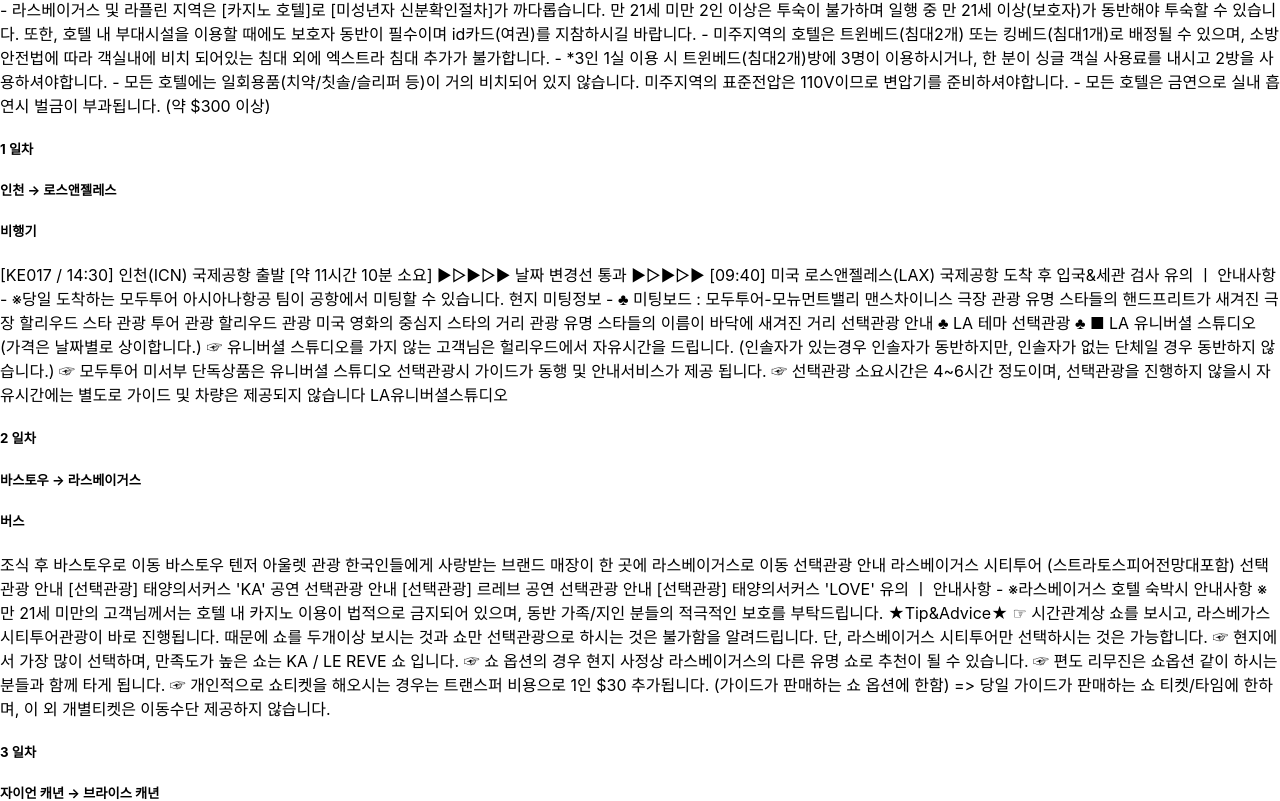
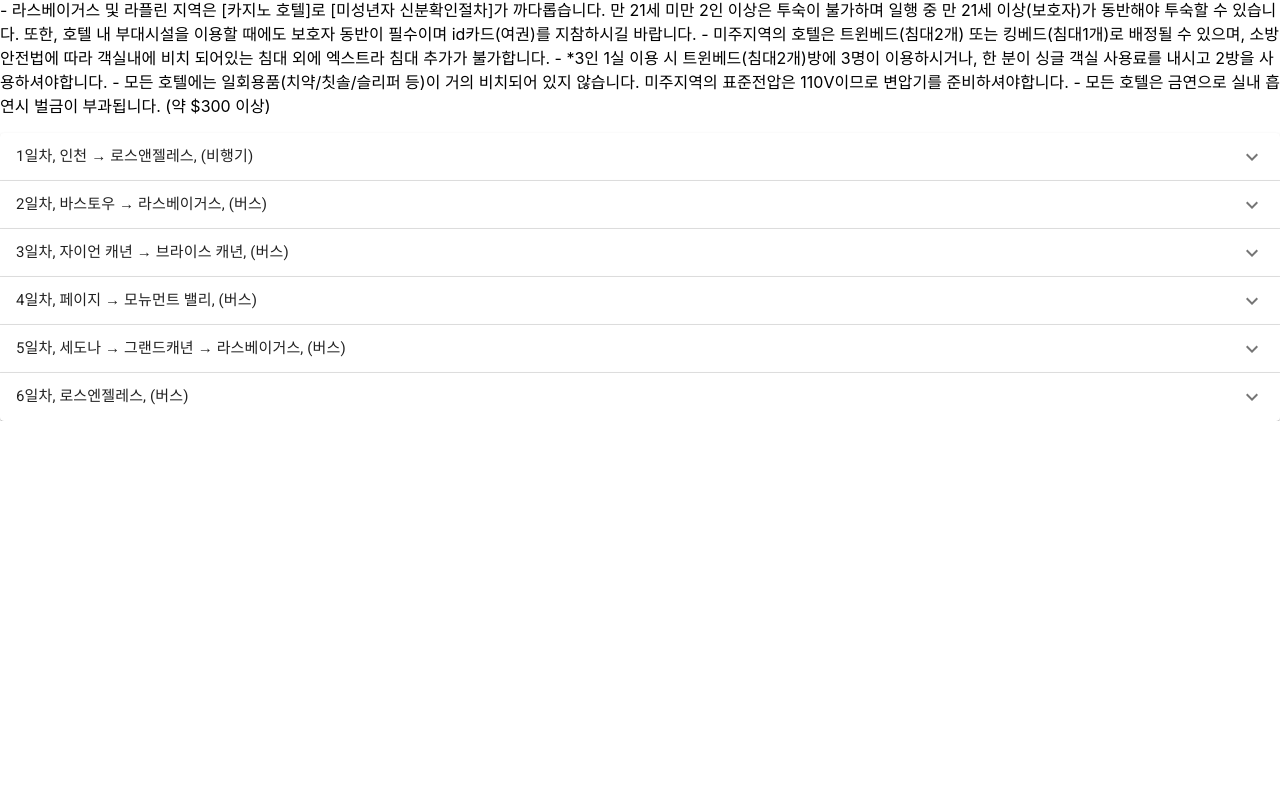
Before and after one commit to YOUNGBLOOD-s/NEARBYAD-FRONTEND, a React (Create React App) app: page /detail/1 in a window 1280 px wide. Shown: the part 1600-2401 px from the top of the page. After the commit the page ends 2021 px from the top, so only its background shows below. Built offline with nearby package versions, Linux system fonts and the light colour scheme.

Commit message:
TravelRoute - Simple Expansion Panel 적용

```diff
--- a/src/components/Detail/TravelRoute.js
+++ b/src/components/Detail/TravelRoute.js
@@ -1,16 +1,41 @@
 import React from 'react';
+import { makeStyles } from '@material-ui/core/styles';
+import ExpansionPanel from '@material-ui/core/ExpansionPanel';
+import ExpansionPanelSummary from '@material-ui/core/ExpansionPanelSummary';
+import ExpansionPanelDetails from '@material-ui/core/ExpansionPanelDetails';
+import Typography from '@material-ui/core/Typography';
+import ExpandMoreIcon from '@material-ui/icons/ExpandMore';
+
+const useStyles = makeStyles(theme => ({
+  root: {
+    width: '100%',
+  },
+  heading: {
+    fontSize: theme.typography.pxToRem(15),
+    fontWeight: theme.typography.fontWeightRegular,
+  },
+}));
 
 const TravelRoute = ({ routes }) => {
+  const classes = useStyles();
+
   return (
-    <div>
+    <div className={classes.root}>
       {routes.map(({ id, imageId, toFrom, description, transport }) => (
-        <div>
-          <h5>{id} 일차</h5>
-          {/* <img src={imageId} alt="" srcset=""/> */}
-          <h5>{toFrom}</h5>
-          <h5>{transport}</h5>
-          <p>{description}</p>
-        </div>
+        <ExpansionPanel>
+          <ExpansionPanelSummary
+            expandIcon={<ExpandMoreIcon />}
+            aria-controls="panel1a-content"
+            id="panel1a-header"
+          >
+            <Typography className={classes.heading}>
+              {id}일차, {toFrom}, ({transport})
+            </Typography>
+          </ExpansionPanelSummary>
+          <ExpansionPanelDetails>
+            <Typography>{description}</Typography>
+          </ExpansionPanelDetails>
+        </ExpansionPanel>
       ))}
     </div>
   );
```
